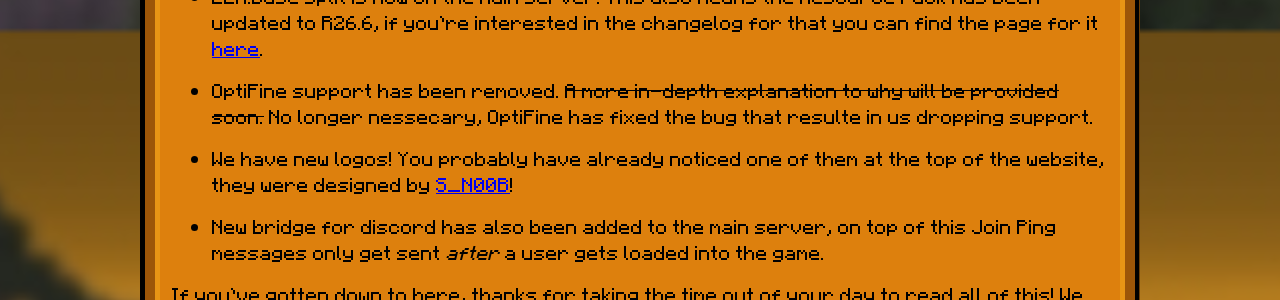
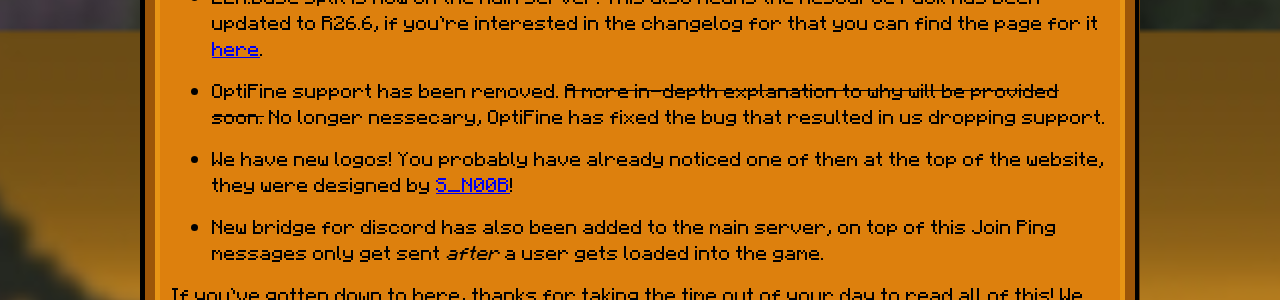
Before and after one commit to Legacy-Edition-Minigames/Website, a Jekyll site: the page built from _posts/blog/2023-5-31-where-has-lem-been.markdown, in a window 1280 px wide. Shown: the part 1769-2069 px from the top of the page. Built offline with Jekyll 4.4.1, drawn with Linux system fonts in a browser that asks for light colours; some web fonts are replaced.

Commit message:
Fix a small typo in "Where has LEM been?" Post

```diff
--- a/_posts/blog/2023-5-31-where-has-lem-been.markdown
+++ b/_posts/blog/2023-5-31-where-has-lem-been.markdown
@@ -33,7 +33,7 @@ main-text: |
 
   - LEM.Base split is now on the main server! This also means the Resource Pack has been updated to R26.6, if you're interested in the changelog for that you can find the page for it [here](https://github.com/Legacy-Edition-Minigames/Minigame-Resources/releases/tag/R26.6).
 
-  - OptiFine support has been removed. ~~A more in-depth explanation to why will be provided soon.~~ No longer nessecary, OptiFine has fixed the bug that resulte in us dropping support.
+  - OptiFine support has been removed. ~~A more in-depth explanation to why will be provided soon.~~ No longer nessecary, OptiFine has fixed the bug that resulted in us dropping support.
 
   - We have new logos! You probably have already noticed one of them at the top of the website, they were designed by [S_N00B](https://github.com/S-N00B-1)!
 
```
